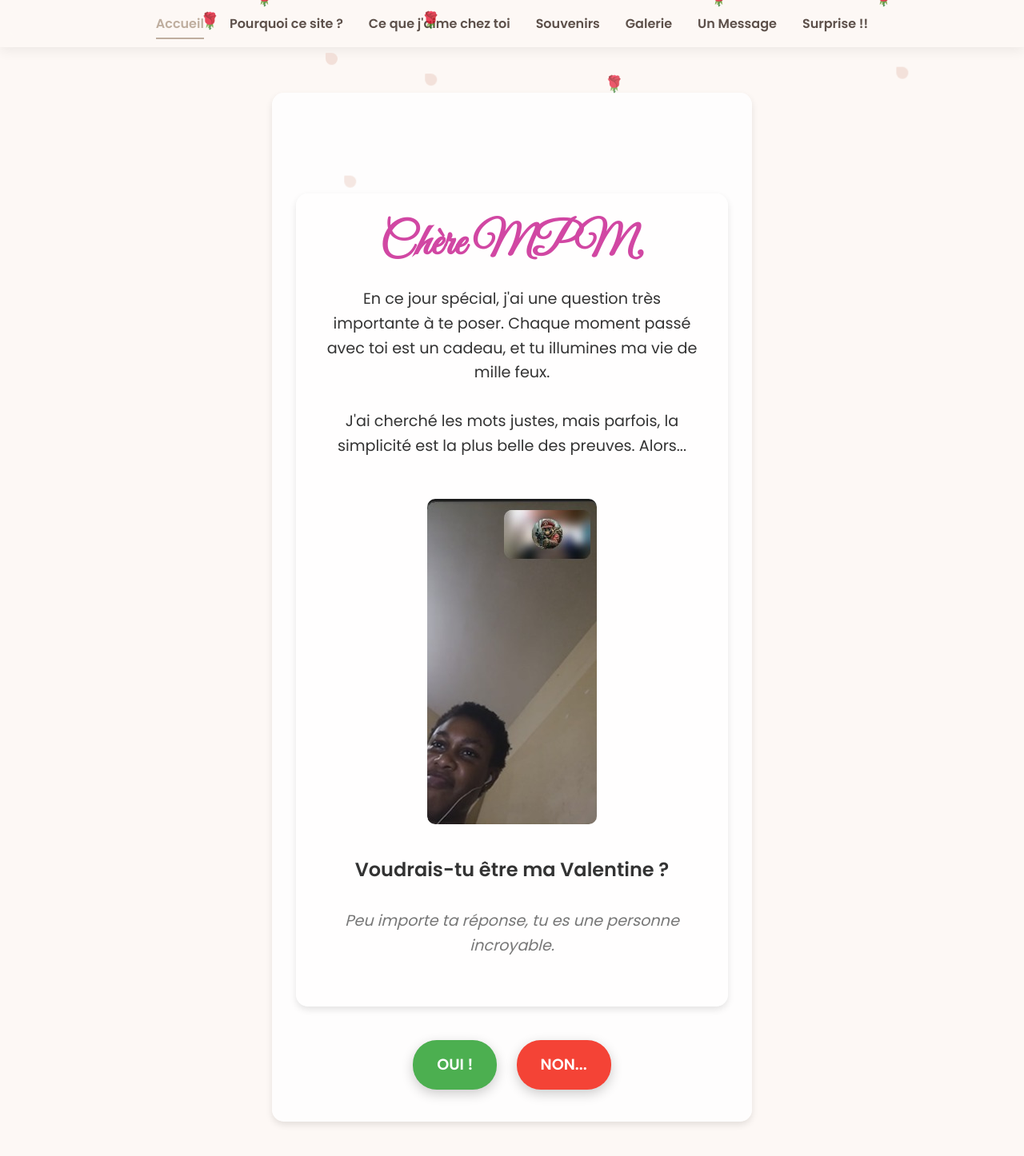
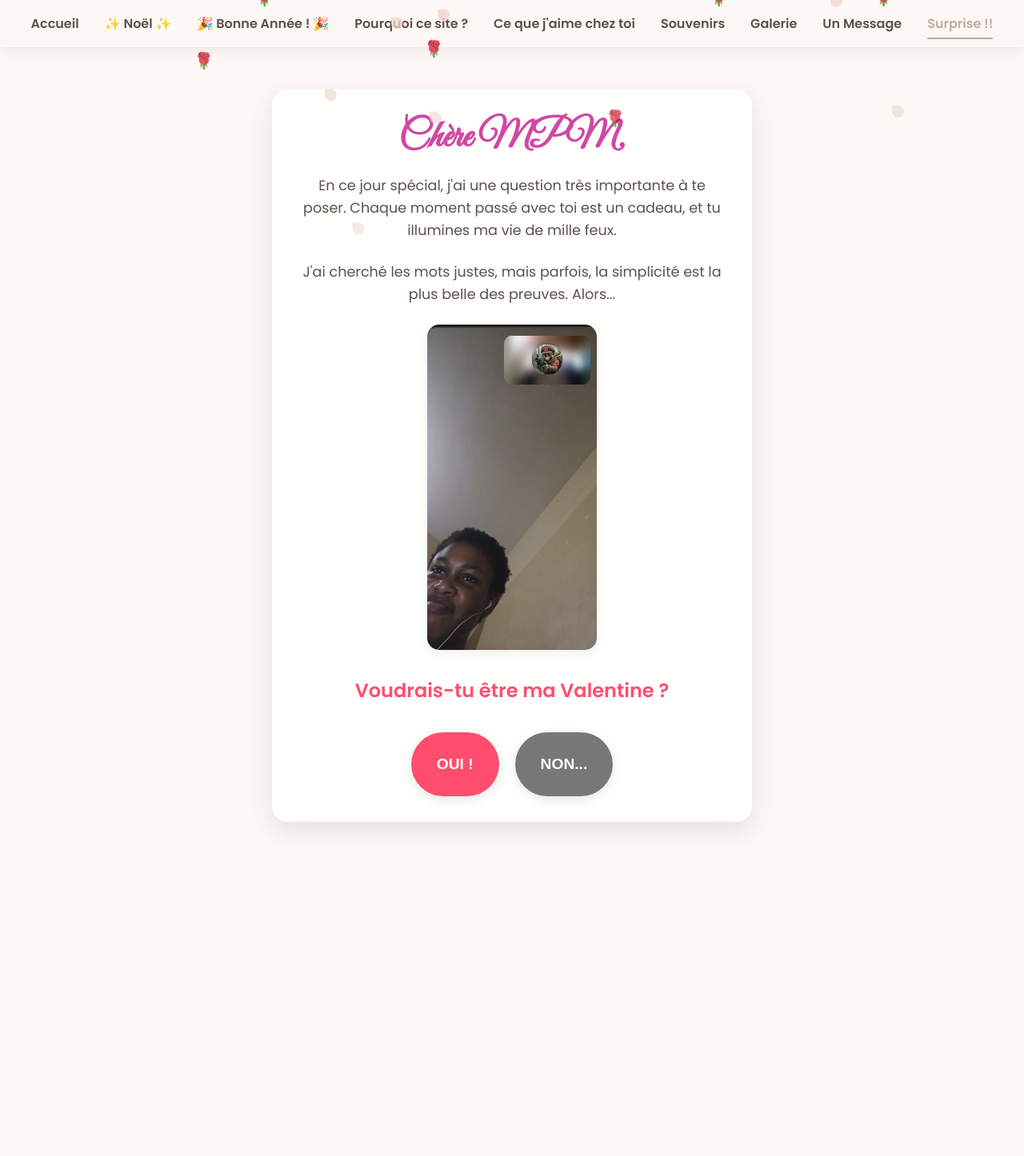
Before and after one commit to Mafrix07/aTravel, a plain HTML site: page would-you-be-my-valentine.html in a window 1280 px wide. Shown: the whole page at 80% size. After the commit the page ends 1060 px from the top, so only its background shows below. Drawn offline with Linux system fonts and the light colour scheme.

Commit message:
Un nouveau commit vite fait

```diff
--- a/galerie.html
+++ b/galerie.html
@@ -5,21 +5,13 @@
     <meta name="viewport" content="width=device-width, initial-scale=1.0">
     <title>Galerie - Une Pensée Pour Toi</title>
     <link rel="stylesheet" href="style.css">
+    <style>
+        html {
+            scroll-behavior: smooth;
+        }
+    </style>
 </head>
 <body>
-
-
-    <nav class="main-nav">
-        <ul class="nav-links">
-            <li><a href="index.html" class="active">Accueil</a></li>
-            <li><a href="pourquoi.html">Pourquoi ce site ?</a></li>
-            <li><a href="qualites.html">Ce que j'aime chez toi</a></li>
-            <li><a href="journey.html">Souvenirs</a></li>
-            <li><a href="galerie.html">Galerie</a></li>
-            <li><a href="lettre.html">Un Message</a></li>
-            <li><a href= "would-you-be-my-valentine.html">Surprise !! </a></li>
-        </ul>
-    </nav>
 
     <main class="container">
         <h2>Quelques fragments visuels</h2>
@@ -33,7 +25,7 @@
 
             <figure class="photo-item" data-type="video" data-src="justeMagnifique.mp4">
                 <div class="video-thumbnail-container">
-                    <video src="justeMagnifique.mp4#t=1" class="grid-video" preload="metadata" muted loop playsinline></video>
+                    <video src="justeMagnifique.mp4#t=1" poster="AppelVideo.jpeg" class="grid-video" preload="metadata" muted loop playsinline></video>
                     <div class="play-icon"></div>
                 </div>
                 <figcaption>Juste magnifique...</figcaption>
@@ -41,7 +33,7 @@
 
             <figure class="photo-item" data-type="video" data-src="Plage.mp4">
                 <div class="video-thumbnail-container">
-                    <video src="Plage.mp4#t=1" class="grid-video" preload="metadata" muted loop playsinline></video>
+                    <video src="Plage.mp4#t=1" poster="AppelVideo.jpeg" class="grid-video" preload="metadata" muted loop playsinline></video>
                     <div class="play-icon"></div>
                 </div>
                 <figcaption>Une journée à la plage.</figcaption>
@@ -58,6 +50,7 @@
         <div id="caption" class="modal-caption"></div>
     </div>
 
+    <script src="nav.js"></script>
     <script src="main.js"></script>
     <script src="animation.js"></script>
     <script src="galerie.js"></script>
--- a/main.js
+++ b/main.js
@@ -1,28 +1,32 @@
 document.addEventListener('DOMContentLoaded', () => {
-    const navLinks = document.querySelectorAll('.nav-links a');
-    const currentPage = window.location.pathname.split('/').pop();
+    const currentPage = window.location.pathname.split('/').pop() || 'index.html';
 
-    navLinks.forEach(link => {
-        const linkPage = link.getAttribute('href');
+    // --- Back to Top Button Injection & Logic ---
+    const backToTop = document.createElement('a');
+    backToTop.id = 'back-to-top';
+    backToTop.href = '#';
+    backToTop.innerHTML = '↑';
+    document.body.appendChild(backToTop);
 
-        // Don't add listener to the link of the current page
-        if (linkPage === currentPage) {
-            return;
+    window.addEventListener('scroll', () => {
+        if (window.scrollY > 300) {
+            backToTop.classList.add('visible');
+        } else {
+            backToTop.classList.remove('visible');
         }
+    });
 
-        link.addEventListener('click', (e) => {
-            // Prevent instant navigation
-            e.preventDefault();
-            const destination = link.href;
+    backToTop.addEventListener('click', (e) => {
+        e.preventDefault();
+        window.scrollTo({ top: 0, behavior: 'smooth' });
+    });
 
-            // Add the fade-out class to the body
-            document.body.classList.add('fade-out');
-
-            // Wait for the animation to finish, then navigate
-            setTimeout(() => {
-                window.location.href = destination;
-            }, 500); // This duration should match the fadeOut animation time
-        });
+    // --- Lazy Loading for Media ---
+    const mediaElements = document.querySelectorAll('img, video');
+    mediaElements.forEach(el => {
+        if (!el.hasAttribute('loading')) {
+            el.setAttribute('loading', 'lazy');
+        }
     });
 
     // --- Pensée du Jour Logic ---
--- /dev/null
+++ b/nav.js
@@ -0,0 +1,45 @@
+document.addEventListener('DOMContentLoaded', () => {
+    const navHTML = `
+        <nav class="main-nav">
+            <ul class="nav-links">
+                <li><a href="index.html">Accueil</a></li>
+                <li><a href="noel.html">✨ Noël ✨</a></li>
+                <li><a href="nouvel_an.html">🎉 Bonne Année ! 🎉</a></li>
+                <li><a href="pourquoi.html">Pourquoi ce site ?</a></li>
+                <li><a href="qualites.html">Ce que j'aime chez toi</a></li>
+                <li><a href="journey.html">Souvenirs</a></li>
+                <li><a href="galerie.html">Galerie</a></li>
+                <li><a href="lettre.html">Un Message</a></li>
+                <li><a href="would-you-be-my-valentine.html">Surprise !!</a></li>
+            </ul>
+        </nav>
+    `;
+
+    // Insert navigation at the beginning of the body
+    document.body.insertAdjacentHTML('afterbegin', navHTML);
+
+    // Set active link
+    const currentPage = window.location.pathname.split('/').pop() || 'index.html';
+    const navLinks = document.querySelectorAll('.nav-links a');
+
+    navLinks.forEach(link => {
+        const linkPage = link.getAttribute('href');
+        if (linkPage === currentPage) {
+            link.classList.add('active');
+        }
+
+        // Add fade-out transition logic (moved from main.js to be more global)
+        link.addEventListener('click', (e) => {
+            if (linkPage === currentPage || link.getAttribute('href').startsWith('#')) {
+                return;
+            }
+
+            e.preventDefault();
+            const destination = link.href;
+            document.body.classList.add('fade-out');
+            setTimeout(() => {
+                window.location.href = destination;
+            }, 500);
+        });
+    });
+});
--- /dev/null
+++ b/valentine.js
@@ -0,0 +1,78 @@
+document.addEventListener('DOMContentLoaded', () => {
+    const yesBtn = document.getElementById('yesBtn');
+    const noBtn = document.getElementById('noBtn');
+    const responseMessage = document.getElementById('responseMessage');
+    const canvas = document.getElementById('confetti-canvas');
+    const ctx = canvas.getContext('2d');
+
+    let confetti = [];
+    const colors = ['#ff4d6d', '#ff758f', '#ff8fa3', '#ffb3c1', '#fb6f92'];
+
+    // --- Fleeing "No" Button Logic ---
+    noBtn.addEventListener('mouseover', () => {
+        const x = Math.random() * (window.innerWidth - noBtn.offsetWidth);
+        const y = Math.random() * (window.innerHeight - noBtn.offsetHeight);
+
+        noBtn.style.position = 'fixed';
+        noBtn.style.left = `${x}px`;
+        noBtn.style.top = `${y}px`;
+        noBtn.style.zIndex = '1000';
+    });
+
+    // --- Confetti Logic ---
+    function createConfetti() {
+        for (let i = 0; i < 150; i++) {
+            confetti.push({
+                x: Math.random() * canvas.width,
+                y: Math.random() * canvas.height - canvas.height,
+                size: Math.random() * 10 + 5,
+                color: colors[Math.floor(Math.random() * colors.length)],
+                speed: Math.random() * 3 + 2,
+                angle: Math.random() * 6.28,
+                rotation: Math.random() * 0.2 - 0.1
+            });
+        }
+    }
+
+    function drawConfetti() {
+        ctx.clearRect(0, 0, canvas.width, canvas.height);
+        confetti.forEach((p, i) => {
+            p.y += p.speed;
+            p.angle += p.rotation;
+
+            ctx.fillStyle = p.color;
+            ctx.save();
+            ctx.translate(p.x, p.y);
+            ctx.rotate(p.angle);
+            ctx.fillRect(-p.size / 2, -p.size / 2, p.size, p.size);
+            ctx.restore();
+
+            if (p.y > canvas.height) {
+                confetti[i].y = -20;
+            }
+        });
+        requestAnimationFrame(drawConfetti);
+    }
+
+    yesBtn.addEventListener('click', () => {
+        responseMessage.textContent = "Yay! Je suis si heureux ! ❤️ C'est le plus beau des cadeaux.";
+        responseMessage.style.display = 'block';
+        responseMessage.style.fontSize = '1.5rem';
+        responseMessage.style.color = '#ff4d6d';
+        responseMessage.style.fontWeight = 'bold';
+
+        // Hide buttons
+        document.querySelector('.buttons').style.display = 'none';
+
+        // Start confetti
+        canvas.width = window.innerWidth;
+        canvas.height = window.innerHeight;
+        createConfetti();
+        drawConfetti();
+    });
+
+    window.addEventListener('resize', () => {
+        canvas.width = window.innerWidth;
+        canvas.height = window.innerHeight;
+    });
+});
--- a/would-you-be-my-valentine.html
+++ b/would-you-be-my-valentine.html
@@ -7,104 +7,119 @@
     <title>Surprise !!</title>
     <link rel="stylesheet" href="style.css">
     <style>
+        html {
+            scroll-behavior: smooth;
+        }
         body {
+            display: flex;
+            flex-direction: column;
+            min-height: 100vh;
+            padding: 0;
+            margin: 0;
+        }
+        .valentine-main {
+            flex: 1;
             display: flex;
             flex-direction: column;
             justify-content: center;
             align-items: center;
-            min-height: 100vh;
-            text-align: center;
-            padding: 20px;
-            box-sizing: border-box;
+            padding: 2rem;
+            margin-top: 5rem; /* Space for nav */
         }
-        .container {
-            background-color: rgba(255, 255, 255, 0.8);
-            padding: 30px;
-            border-radius: 15px;
-            box-shadow: 0 4px 8px rgba(0, 0, 0, 0.1);
+        .valentine-card {
+            background-color: rgba(255, 255, 255, 0.95);
+            padding: 2rem;
+            border-radius: 20px;
+            box-shadow: 0 10px 30px rgba(0, 0, 0, 0.1);
             max-width: 600px;
             width: 100%;
+            text-align: center;
         }
         h1 {
-            color: #d147a3; /* Un rose plus romantique */
-            margin-bottom: 20px;
+            color: #d147a3;
+            font-family: var(--handwriting-font);
+            font-size: 3rem;
+            margin-bottom: 1rem;
         }
-        p {
-            font-size: 1.2em;
+        .valentine-card p {
+            font-size: 1.1rem;
             line-height: 1.6;
-            margin-bottom: 30px;
-            color: #333;
+            margin-bottom: 1.5rem;
         }
         .buttons {
-            margin-top: 20px;
+            display: flex;
+            justify-content: center;
+            gap: 20px;
+            margin-top: 2rem;
+            position: relative;
+            min-height: 80px;
         }
         .button {
-            display: inline-block;
-            padding: 15px 30px;
-            margin: 10px;
-            font-size: 1.2em; /* Slightly larger font */
+            padding: 1rem 2rem;
+            font-size: 1.2rem;
             font-weight: bold;
             color: white;
-            background-color: #ff69b4; /* Rose vif */
             border: none;
-            border-radius: 30px; /* More rounded */
+            border-radius: 50px;
             cursor: pointer;
+            transition: all 0.3s cubic-bezier(0.175, 0.885, 0.32, 1.275);
+            box-shadow: 0 4px 15px rgba(0, 0, 0, 0.1);
             text-decoration: none;
-            transition: all 0.3s ease; /* Smoother transition for all properties */
-            box-shadow: 0 5px 15px rgba(0, 0, 0, 0.2); /* Added shadow */
+            display: inline-block;
         }
         .button.yes {
-            background-color: #4CAF50; /* Vert pour Oui */
+            background-color: #ff4d6d;
         }
         .button.no {
-            background-color: #f44336; /* Rouge pour Non */
+            background-color: #777;
+            position: relative;
         }
         .button:hover {
-            transform: translateY(-5px) scale(1.05); /* More pronounced hover effect */
-            box-shadow: 0 8px 20px rgba(0, 0, 0, 0.3); /* Darker shadow on hover */
-            opacity: 1;
+            transform: scale(1.1);
+            box-shadow: 0 6px 20px rgba(0, 0, 0, 0.15);
         }
         .image-placeholder {
             max-width: 100%;
             height: auto;
-            margin-top: 20px;
-            border-radius: 10px;
+            border-radius: 15px;
+            margin-bottom: 1.5rem;
+            box-shadow: var(--box-shadow);
+        }
+        #confetti-canvas {
+            position: fixed;
+            top: 0;
+            left: 0;
+            width: 100%;
+            height: 100%;
+            pointer-events: none;
+            z-index: 2000;
         }
     </style>
 </head>
 <body>
 
-    <nav class="main-nav">
-        <ul class="nav-links">
-            <li><a href="index.html" class="active">Accueil</a></li>
-            <li><a href="pourquoi.html">Pourquoi ce site ?</a></li>
-            <li><a href="qualites.html">Ce que j'aime chez toi</a></li>
-            <li><a href="journey.html">Souvenirs</a></li>
-            <li><a href="galerie.html">Galerie</a></li>
-            <li><a href="lettre.html">Un Message</a></li>
-            <li><a href= "would-you-be-my-valentine.html">Surprise !! </a></li>
-        </ul>
-    </nav>
-
-    <main class="container">
-    <div class="container">
+    <main class="valentine-main">
+        <div class="valentine-card">
             <h1>Chère MPM,</h1>
             <p>En ce jour spécial, j'ai une question très importante à te poser. Chaque moment passé avec toi est un cadeau, et tu illumines ma vie de mille feux.</p>
             <p>J'ai cherché les mots justes, mais parfois, la simplicité est la plus belle des preuves. Alors...</p>
             <img src="AppelVideo.jpeg" alt="Un moment spécial" class="image-placeholder">
-        <p style="font-size: 1.5em; font-weight: bold; margin-top: 30px;">Voudrais-tu être ma Valentine ?</p>
+            <p style="font-size: 1.5rem; font-weight: bold; color: #ff4d6d;">Voudrais-tu être ma Valentine ?</p>
 
-        <p style="margin-top: 30px; font-style: italic; color: #777;">Peu importe ta réponse, tu es une personne incroyable.</p>
+            <div class="buttons">
+                <button id="yesBtn" class="button yes">OUI !</button>
+                <button id="noBtn" class="button no">NON...</button>
             </div>
 
-    <div class="buttons">
-        <a href="#" class="button yes" onclick="alert('Yay! Je suis si heureux !')">OUI !</a>
-        <a href="#" class="button no" onclick="alert('Oh non... Peut-être une autre fois ?')">NON...</a>
+            <p id="responseMessage" style="margin-top: 2rem; font-style: italic; color: #777; display: none;"></p>
         </div>
+    </main>
 
+    <canvas id="confetti-canvas"></canvas>
 
+    <script src="nav.js"></script>
     <script src="main.js"></script>
     <script src="animation.js"></script>
-    <script src="lettre.js"></script>
+    <script src="valentine.js"></script>
 </body>
 </html>
```
Also changed, not shown: index.html (+6 -12 lines), journey.html (+4 -14 lines), lettre.html (+4 -12 lines), noel.html (+5 -13 lines), nouvel_an.html (+4 -14 lines), pourquoi.html (+4 -12 lines), qualites.html (+4 -12 lines), style.css (+32 -0 lines). Lines whose indentation alone changed are shown as unchanged.
